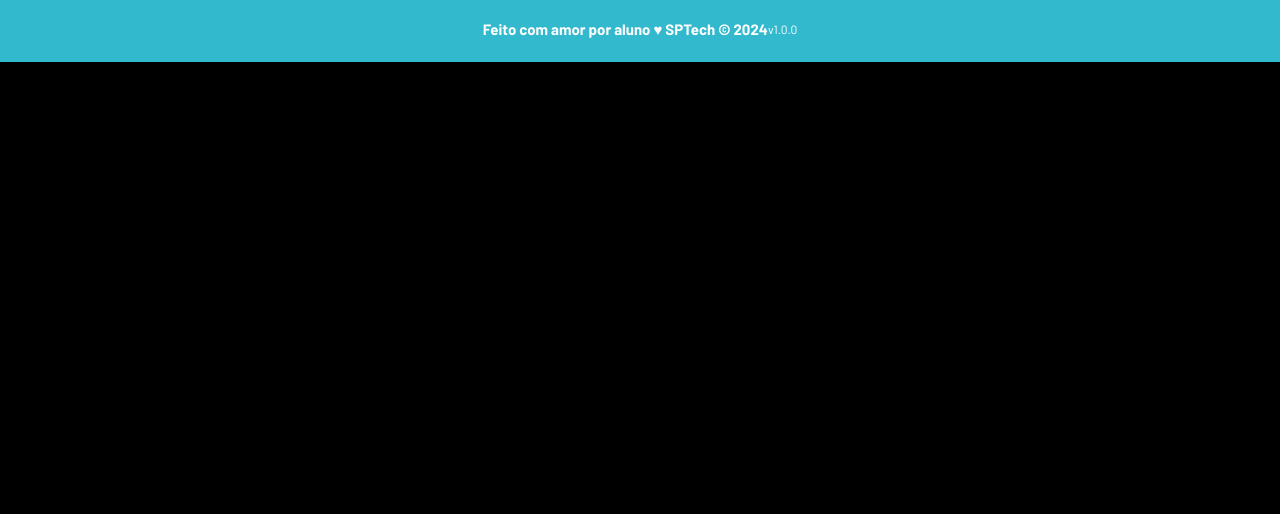
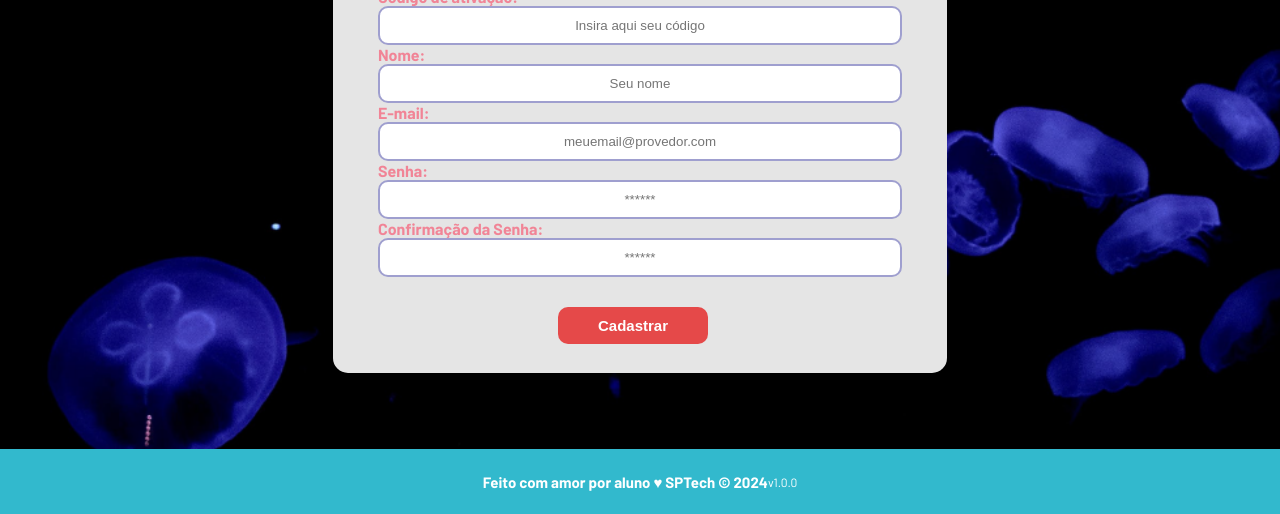
Before and after one commit to ErickYuta/Aula-CSS-2, a plain HTML site: page public/cadastro.html in a window 1280 px wide. Shown: the part 286-800 px from the top of the page. Drawn offline with Linux system fonts and the light colour scheme.

Commit message:
finalizando atividade css 2

```diff
--- a/public/styles/style.css
+++ b/public/styles/style.css
@@ -56,6 +56,7 @@ body{
     font-weight: 500;
 }
 
+/* Banner */
 .banner{
     height: var(--tamanho-banner);
     color: white;
@@ -104,6 +105,7 @@ body{
     width: 170px;
 }
 
+/* Footer */
 .footer{
     background-color: #32b9cd;
     height: var(--tamanho-footer);
@@ -118,3 +120,91 @@ body{
 .version{
     font-size: 12px;
 }
+
+/* Login */
+
+.login{
+    height: var(--tamanho-banner);
+    color: white;
+    background-image: url('../assets/imgs/bg-jelly-fish-para-home.png');
+    background-size: cover;
+    justify-content: center;
+    align-items: center;
+    display: flex;
+}
+.container .card-login {
+    background-color: #e5e5e5;
+    width: 60%;
+    height: 300px;
+    border-radius: 15px;
+    align-items: center;
+    display: flex;
+    flex-direction: column;
+    justify-content: center;
+}
+.login .container{
+    display: flex;
+    justify-content: center;
+    align-items: center;
+}
+.card h2{
+    color: rgb(241, 132, 150);
+    font-weight:bold;
+}
+.campo span{
+    color: black;
+    font-weight: 500;
+}
+.campo .botao {
+    text-align: center;
+}
+.card-login {
+    text-align: center;
+}
+.formulario .campo span{
+    color: rgb(241, 132, 150);
+    display: flex;
+    font-weight: bold;
+}
+.formulario .campo input{
+    border: 2px solid rgb(159, 159, 207);
+    border-radius: 10px;
+    text-align: center;
+    width: 500px;
+    padding: 10px;
+}
+.formulario .botao{
+    border: none;
+    padding: 10px 40px 10px 40px;
+    margin-top: 30px;
+    border-radius: 10px;
+    font-weight: bold;
+    background-color: rgb(229, 73, 73);
+    color: white;
+    font-size: 15px;
+}
+.container .card-cadastro {
+    background-color: #e5e5e5;
+    width: 60%;
+    height: 500px;
+    border-radius: 15px;
+    align-items: center;
+    display: flex;
+    flex-direction: column;
+    justify-content: center;
+}
+.card-cadastro .formulario .botao{
+    border: none;
+    padding: 10px 40px 10px 40px;
+    margin-top: 30px;
+    border-radius: 10px;
+    font-weight: bold;
+    background-color: rgb(229, 73, 73);
+    color: white;
+    font-size: 15px;
+    margin-left: 180px;
+}
+.card-cadastro h2 {
+    font-size: 30px;
+    font-weight: bold;
+}
```
Also changed, not shown: public/login.html (+0 -1 lines).
